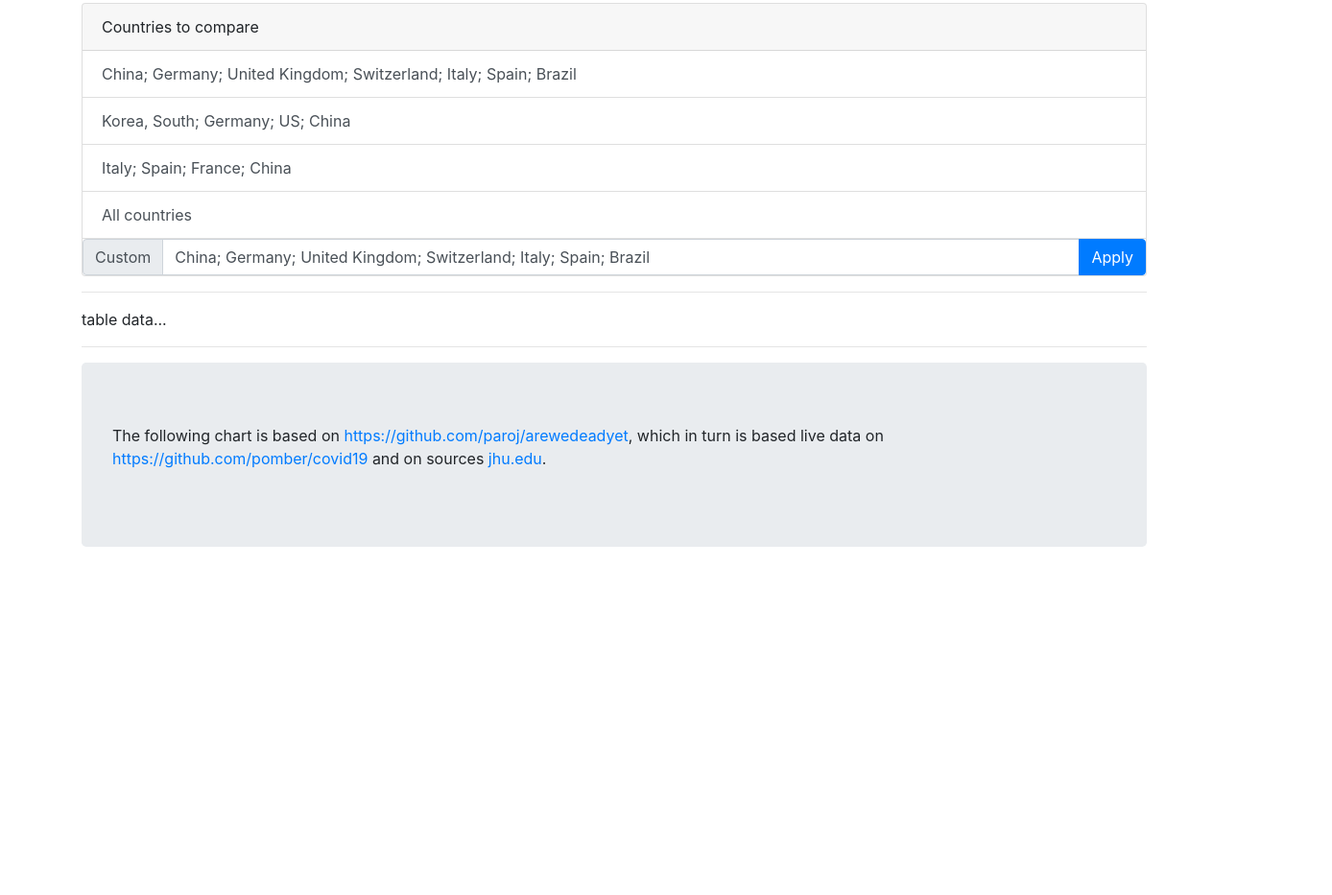
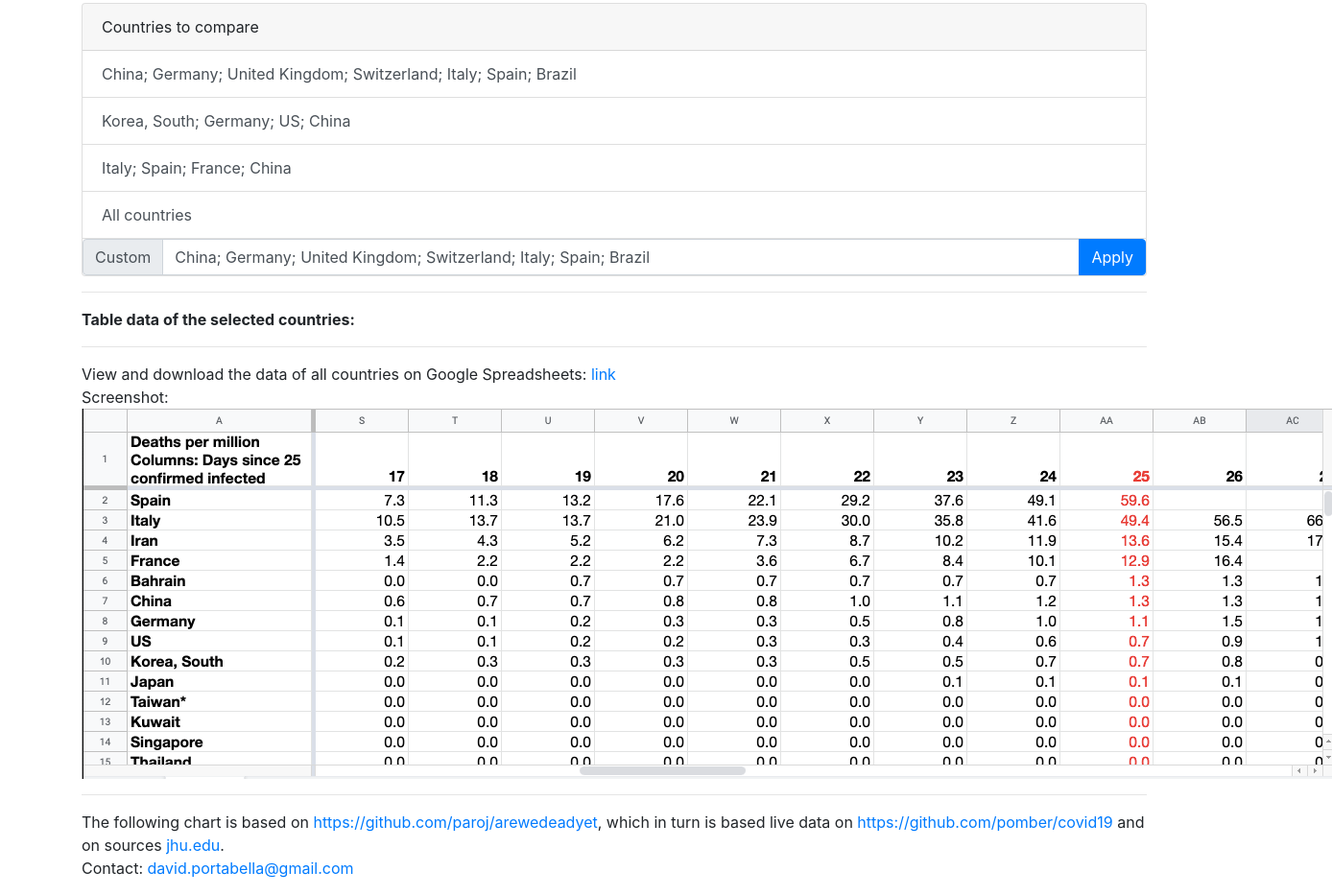
Before and after one commit to dportabella/dportabella.github.io, a plain HTML site: page coronavirus/index.html in a window 1280 px wide. Shown: the part 574-1507 px from the top of the page at 96% size, 1388 px wide, since content can reach past the window. Before the commit the page ends 1176 px from the top, so only its background shows below. Drawn offline with nearby package versions, Linux system fonts and the light colour scheme; no server answers.

Commit message:
added google spreadsheet

```diff
--- a/coronavirus/index.html
+++ b/coronavirus/index.html
@@ -57,14 +57,23 @@
     </div>
 
    <hr>
+   <b>Table data of the selected countries:</b>
    <div id="table-data">
-      table data...
    </div>
    <hr>
-    <div class="jumbotron">
+   <div>
+    View and download the data of all countries on Google Spreadsheets:
+    <a href="https://docs.google.com/spreadsheets/d/17q8Xv2oMmjHyY_m5nOoQxcriwJxLAhVIm5PrbHK9gQQ/edit?usp=sharing">link</a><br>
+    Screenshot:<br>
+    <a href="https://docs.google.com/spreadsheets/d/17q8Xv2oMmjHyY_m5nOoQxcriwJxLAhVIm5PrbHK9gQQ/edit?usp=sharing"><img src="coronavirus_death_rate_by_country_screenshot.png"/></a>
+   </div>
+   <hr>
+    <div>
         <p>The following chart is based on <a href="https://github.com/paroj/arewedeadyet">https://github.com/paroj/arewedeadyet</a>, which in turn is based live data on <a
                 href="https://github.com/pomber/covid19">https://github.com/pomber/covid19</a> and on sources <a
-                href="https://coronavirus.jhu.edu/map.html">jhu.edu</a>.</p>
+                href="https://coronavirus.jhu.edu/map.html">jhu.edu</a>.<br>
+           Contact: <a href="mailto:david.portabella@gmail.com">david.portabella@gmail.com</a>
+            </p>
         <p>
     </div>
 
```
Also changed, not shown: coronavirus/coronavirus_death_rate_by_country_screenshot.png (added).
